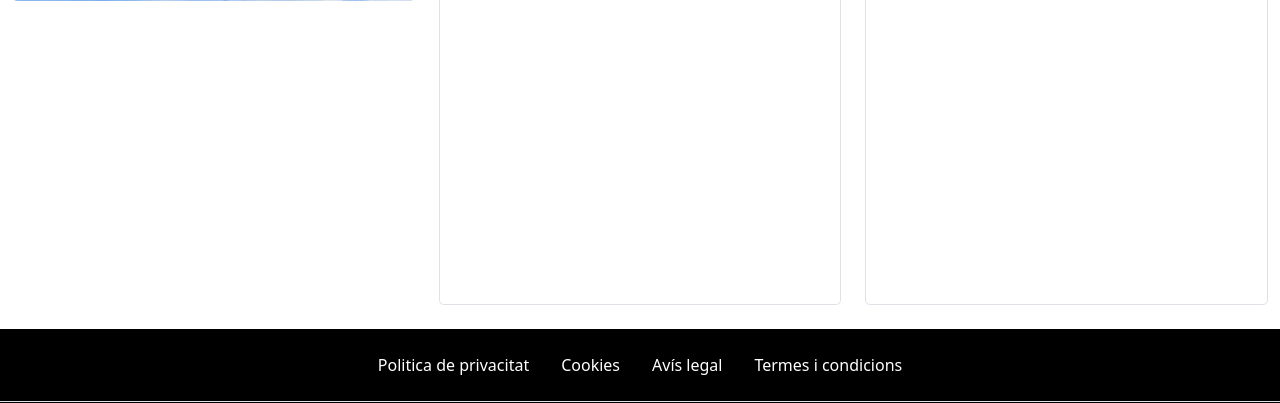
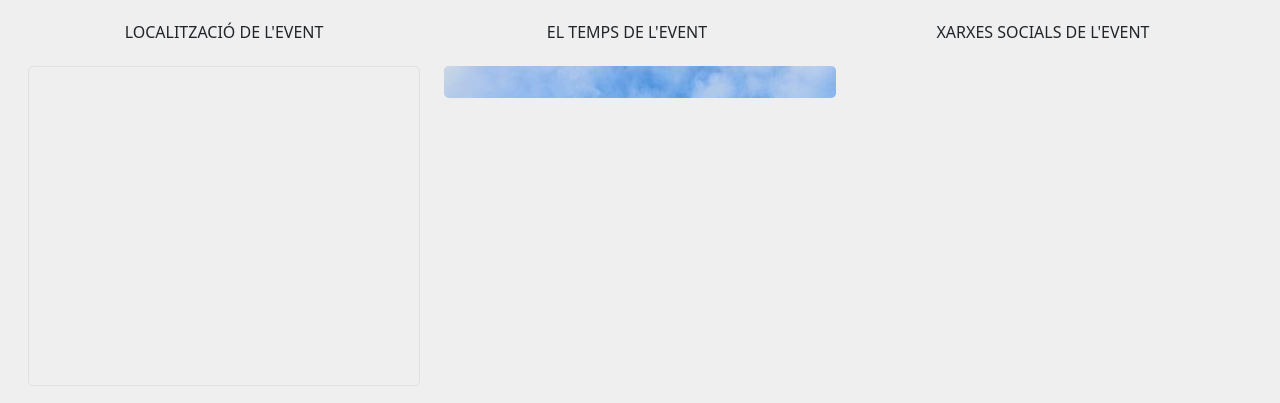
Before and after one commit to VidalMiquel/WebDevelopment, a plain HTML site: page Personal/event.html in a window 1280 px wide. Shown: the part 591-994 px from the top of the page. Drawn offline with nearby package versions, Linux system fonts and the light colour scheme.

Commit message:
seguim amb informacio relevant

```diff
--- a/Personal/assets/css/estil.css
+++ b/Personal/assets/css/estil.css
@@ -207,5 +207,10 @@ footer{
 }
 
 #map{
-    min-height: 400px;
+    max-height: 320px;
+    z-index: 1;
 }
+
+#mapa {
+    height: 450px;
+}
--- a/Personal/assets/js/event.js
+++ b/Personal/assets/js/event.js
@@ -153,7 +153,7 @@ function montarInfoTiempo(dades) {
 
 function introduirMapa(lat, long) {
 
-    var map = L.map('map').setView([lat, long], 13);
+    var map = L.map('map').setView([lat, long], 14);
 
     L.tileLayer('https://api.mapbox.com/styles/v1/{id}/tiles/{z}/{x}/{y}?access_token={accessToken}', {
         attribution: 'Map data &copy; <a href="https://www.openstreetmap.org/copyright">OpenStreetMap</a> contributors, Imagery © <a href="https://www.mapbox.com/">Mapbox</a>',
@@ -164,7 +164,16 @@ function introduirMapa(lat, long) {
         accessToken: 'pk.eyJ1IjoidmlkYWxlZXQiLCJhIjoiY2wybm54amo2MjIxbTNpcDltZnl5bXNwMyJ9.UIILxO61B7Jn2dICDsyUtA'
     }).addTo(map);
 
+    var marker = L.marker([lat,long]).addTo(map);
+
+    var home = document.getElementById("botoCentrar");
+    home.addEventListener("click", function(){
+        map.setView([lat,long], 14);
+    });
+
 }
 
 
+
+
 cargarDatos();
--- a/Personal/event.html
+++ b/Personal/event.html
@@ -74,20 +74,23 @@
         </div>
       </div>
 
-      <div class="row align-items-md-stretch">
-        <div class="col-md-4">
-          <div class=" text-center p-5 text-white  rounded-3" id="tiempo" style="background-image: url(fondoprova.jpg);">
+      <div class="row align-items-md-stretch mb-5 p-3" id="formulari">
+        <div class="section-title-formulari p-3">INFORMACIÓ RELLEVANT</div>
+        <div class="col-md-4 mb-3 text-center pb-3" id="mapa">
+          <h6 class="p-3">LOCALITZACIÓ DE L'EVENT</h6>
+          <div class="h-100 p-5  border rounded-3" id="map"></div>
+          <button class="btn btn-skin btn--radius-2"Ttitle= "Centar posició"id="botoCentrar">Centrar </button>
+        </div>
 
+        <div class="col-md-4 text-center" id="temps">
+          <h6 class="p-3">EL TEMPS DE L'EVENT<button class= "btn" Ttitle= "Centar posició"id="botoCentrar"> </button> </h6>
+          <div class=" text-center p-3 text-white  rounded-3" id="tiempo" style="background-image: url(fondoprova.jpg);">
           </div>
         </div>
-        <div class="col-md-4">
-          <div class="h-100 p-5  border rounded-3" id="map">
 
-          </div>
-        </div>
-        <div class="col-md-4">
-          <div class="h-100 p-5  border rounded-3" id="map">
-
+        <div class="col-md-4 text-center  pb-3">
+          <h6 class="p-3">XARXES SOCIALS DE L'EVENT<button class= "btn" Ttitle= "Centar posició"id="botoCentrar"> </button> </h6>
+          <div class=" text-center p-5 text-white  rounded-3"></div>
           </div>
         </div>
       </div>
```
